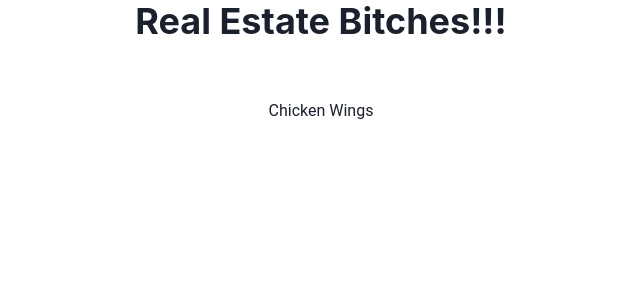
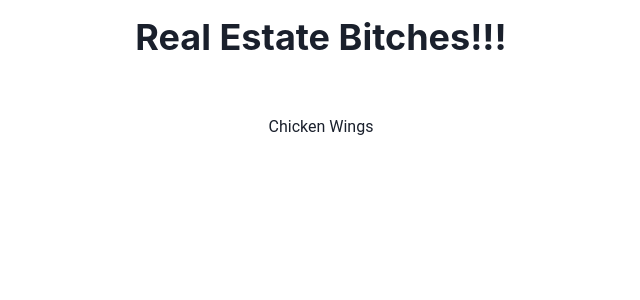
Before and after one commit to KennedyMungai/simple_real_estate_app, a Next.js app: page / in a window 1280 px wide. Shown: the top 300 px of the page, without its empty margins (319-959 px from the left). Built offline with nearby package versions, Linux system fonts and the light colour scheme.

Commit message:
Added an all around padding of 1rem

```diff
--- a/src/pages/index.tsx
+++ b/src/pages/index.tsx
@@ -10,7 +10,7 @@ const Banner = ({ purpose }: { purpose: string }) => (
 
 export default function Home() {
 	return (
-		<Flex justify={'center'}>
+		<Flex justify={'center'} p={'1rem'}>
 			<VStack spacing={'1rem'}>
 				<Heading>Real Estate Bitches!!!</Heading>
 				<Banner purpose={'Chicken Wings'} />
```
